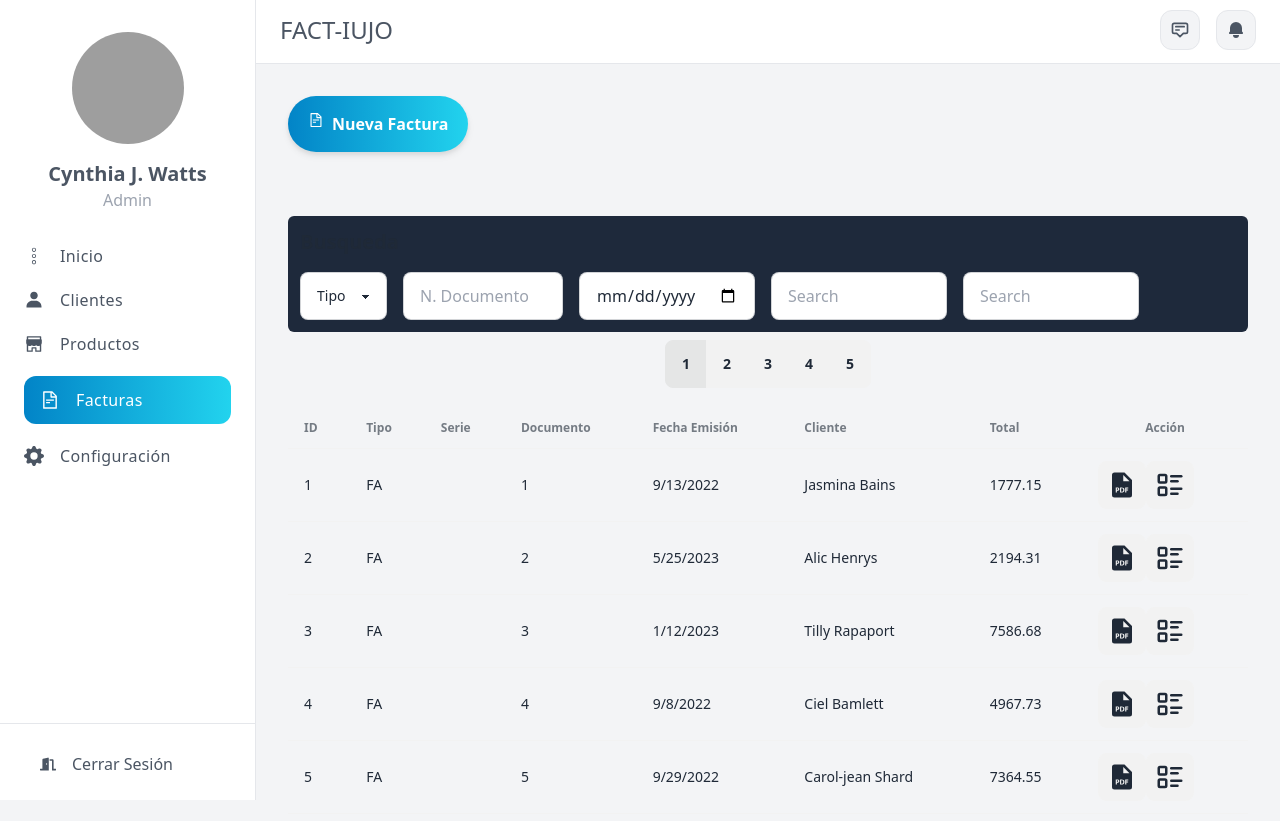
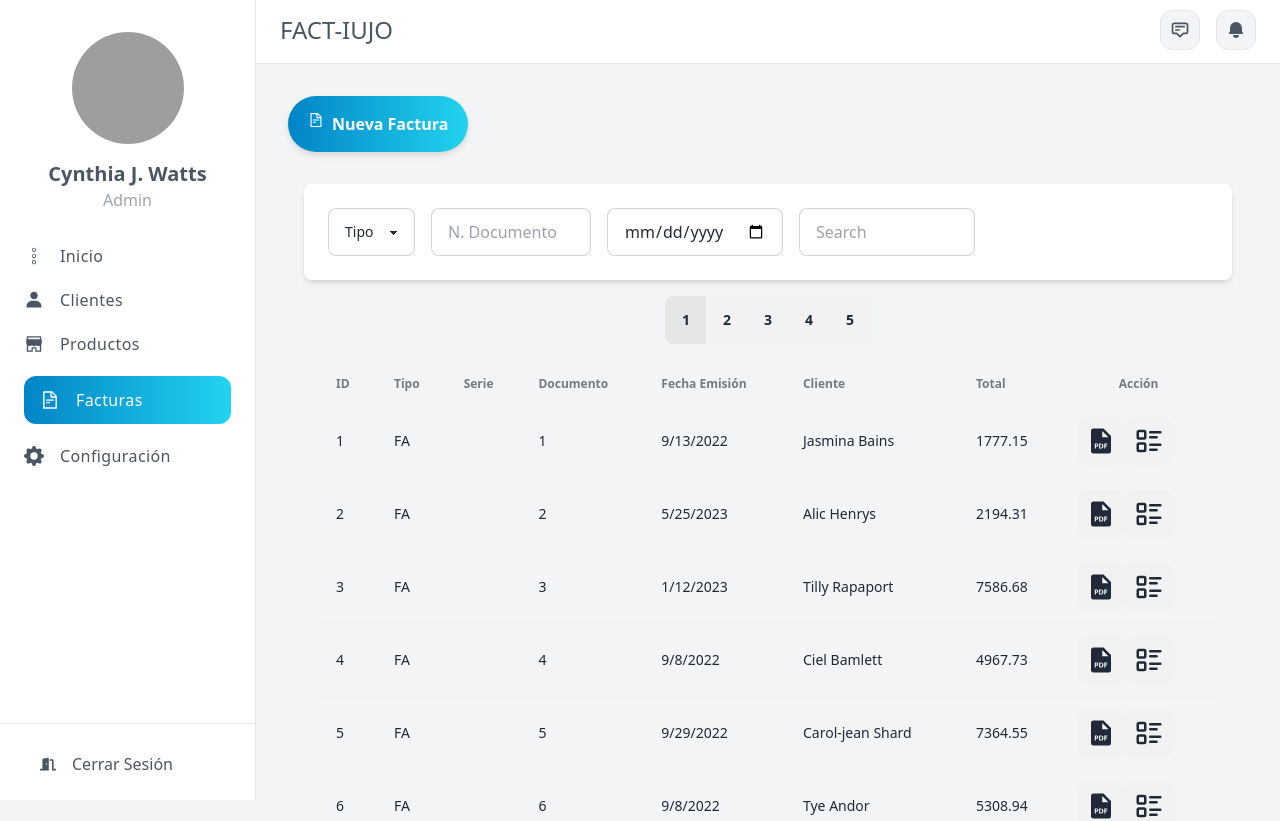
Before and after one commit to aryclemente/Algoritmo-y-Programacion-III-Proyecto-de-Arianna-Clemente-y-Yonaiker-Ocando, a Next.js app: page /invoice in a window 1280 px wide. Shown: the top 821 px of the page. Built offline with nearby package versions, Linux system fonts and the light colour scheme; grey boxes are pictures that could not be loaded.

Commit message:
Ultimos cambios

```diff
--- a/src/component/Clients/SearchClientes.jsx
+++ b/src/component/Clients/SearchClientes.jsx
@@ -85,7 +85,7 @@ const SearchBar = () => {
                                     </div>
                                 </div>
                             )}
-                         <button onClick={handleBuscarClick}>Buscar</button>
+
                         {filteredClients.map((client) => (
                                 <div key={client.id}>
                                 <p>{client.nombre}</p>
--- a/src/component/Invoice/ListDocument.jsx
+++ b/src/component/Invoice/ListDocument.jsx
@@ -21,11 +21,10 @@ const ListDocument = () => {
   );
 
   return (
-    <div className="p-8 ">
-      <div className="pb-2">
-        <div className=" text-start  rounded-md bg-slate-800 p-3">
-          <div className="font-bold text-xl pb-4">Busqueda</div>
-          <div className="form-control d-flex flex-row gap-4">
+    <div className="max-w-screen-xl px-4 mx-auto lg:px-12 w-full ">
+      <div className="relative bg-white shadow-md dark:bg-gray-800 sm:rounded-lg">
+        <div className="flex flex-col items-center justify-between p-4 space-y-3 md:flex-row md:space-y-0 md:space-x-4">
+          <div className="form-control d-flex flex-row gap-4 p-2">
             <select className="select select-bordered ">
               <option disabled selected>
                 Tipo
@@ -49,11 +48,7 @@ const ListDocument = () => {
               placeholder="Search"
               className="input input-bordered w-44"
             />
-            <input
-              type="text"
-              placeholder="Search"
-              className="input input-bordered w-44"
-            />
+
           </div>
         </div>
       </div>
@@ -78,7 +73,7 @@ const ListDocument = () => {
         </div>
       </div>
       {/* // */}
-      <div className="overflow-x-auto">
+      <div className="overflow-x-auto p-4">
         <div className="text-center pb-5">
           <div className="join">
             {Array.from({ length: totalPages }, (_, index) => (
```
